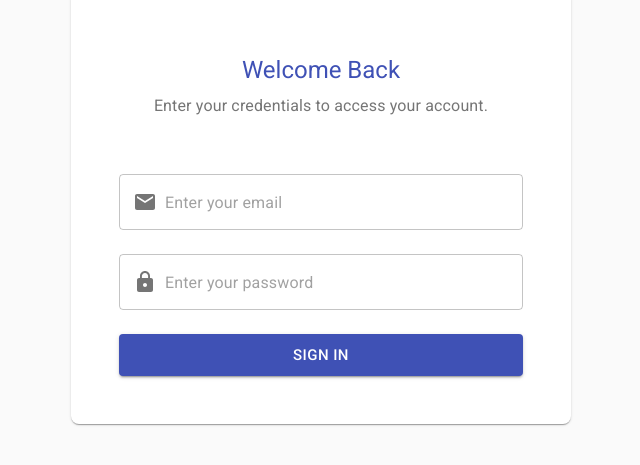
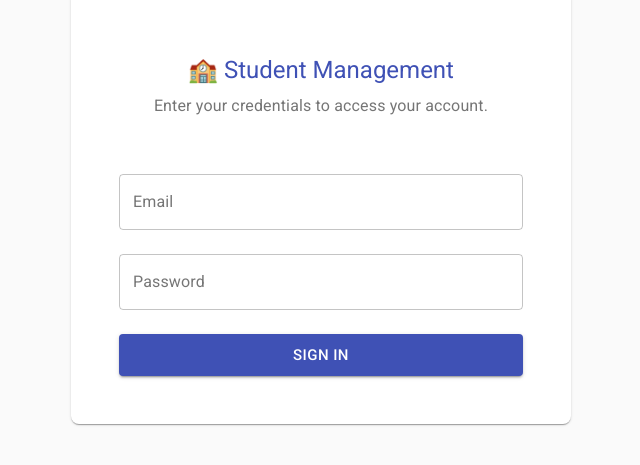
Before and after one commit to kctrnn/learn-saga, a React (Create React App) app: page /login in a window 1280 px wide. Shown: the part 193-658 px from the top of the page, without its empty margins (319-959 px from the left). Built offline with nearby package versions, Linux system fonts and the light colour scheme; no server answers.

Commit message:
Add react-hook-form and setup InputField control

```diff
--- a/package.json
+++ b/package.json
@@ -18,6 +18,7 @@
     "axios": "^0.21.1",
     "react": "^17.0.2",
     "react-dom": "^17.0.2",
+    "react-hook-form": "^7.12.1",
     "react-redux": "^7.2.4",
     "react-router-dom": "^5.2.0",
     "react-scripts": "4.0.3",
--- /dev/null
+++ b/src/components/FormFields/InputField.tsx
@@ -0,0 +1,39 @@
+import { TextField } from "@material-ui/core";
+import { Control, useController } from "react-hook-form";
+
+export interface InputFieldProps {
+  name: string;
+  control: Control<any>;
+  type: string;
+
+  placeholder?: string;
+  label?: string;
+  size?: "small" | "medium";
+}
+
+export const InputField = (props: InputFieldProps) => {
+  const { name, control, placeholder, label, size, type = "text" } = props;
+
+  const {
+    field,
+    fieldState: { error, invalid },
+  } = useController({
+    name,
+    control,
+  });
+
+  return (
+    <TextField
+      {...field}
+      label={label}
+      variant='outlined'
+      fullWidth
+      size={size}
+      placeholder={placeholder}
+      type={type}
+      error={invalid}
+      helperText={error?.message}
+      autoComplete='off'
+    />
+  );
+};
--- /dev/null
+++ b/src/components/FormFields/index.ts
@@ -0,0 +1 @@
+export * from "./InputField";
--- a/src/features/auth/components/LoginForm.tsx
+++ b/src/features/auth/components/LoginForm.tsx
@@ -1,11 +1,7 @@
-import {
-  Button,
-  InputAdornment,
-  makeStyles,
-  TextField,
-} from "@material-ui/core";
-import EmailIcon from "@material-ui/icons/Email";
-import LockIcon from "@material-ui/icons/Lock";
+import { Button, makeStyles } from "@material-ui/core";
+import { useAppSelector } from "app/hooks";
+import { InputField } from "components/FormFields";
+import { useForm } from "react-hook-form";
 import { LoginPayload } from "../authSlice";
 
 const useStyles = makeStyles((theme) => ({
@@ -20,37 +16,40 @@ export interface LoginFormProps {
   onSubmit?: (formValues: LoginPayload) => void;
 }
 
-const LoginForm = (props: LoginFormProps) => {
+const LoginForm = ({ onSubmit }: LoginFormProps) => {
   const classes = useStyles();
 
+  const isLogging = useAppSelector((state) => state.auth.logging);
+
+  const { control, handleSubmit } = useForm<LoginPayload>({
+    defaultValues: {
+      email: "",
+      password: "",
+    },
+  });
+
+  const handleFormSubmit = (formValues: LoginPayload) => {
+    if (onSubmit) {
+      onSubmit(formValues);
+    }
+  };
+
   return (
-    <form className={classes.root}>
-      <TextField
-        variant='outlined'
-        fullWidth
+    <form className={classes.root} onSubmit={handleSubmit(handleFormSubmit)}>
+      <InputField
+        control={control}
+        name='email'
+        type='email'
+        label='Email'
         placeholder='Enter your email'
-        type='email'
-        InputProps={{
-          startAdornment: (
-            <InputAdornment position='start'>
-              <EmailIcon color='action' />
-            </InputAdornment>
-          ),
-        }}
       />
 
-      <TextField
-        variant='outlined'
-        fullWidth
+      <InputField
+        control={control}
+        name='password'
+        type='password'
+        label='Password'
         placeholder='Enter your password'
-        type='password'
-        InputProps={{
-          startAdornment: (
-            <InputAdornment position='start'>
-              <LockIcon color='action' />
-            </InputAdornment>
-          ),
-        }}
       />
 
       <Button
@@ -59,6 +58,7 @@ const LoginForm = (props: LoginFormProps) => {
         size='large'
         type='submit'
         fullWidth
+        disabled={isLogging}
       >
         Sign In
       </Button>
--- a/src/features/auth/pages/LoginPage.tsx
+++ b/src/features/auth/pages/LoginPage.tsx
@@ -1,5 +1,6 @@
 import { Box, makeStyles, Paper, Typography } from "@material-ui/core";
-import { LoginPayload } from "../authSlice";
+import { useAppDispatch } from "app/hooks";
+import { login, LoginPayload } from "../authSlice";
 import LoginForm from "../components/LoginForm";
 
 const useStyles = makeStyles((theme) => ({
@@ -23,9 +24,11 @@ const useStyles = makeStyles((theme) => ({
 
 function LoginPage() {
   const classes = useStyles();
+  const dispatch = useAppDispatch();
 
   const handleLoginFormSubmit = (formValues: LoginPayload) => {
-    console.log(formValues);
+    const action = login(formValues);
+    dispatch(action);
   };
 
   return (
@@ -33,7 +36,7 @@ function LoginPage() {
       <Paper className={classes.paper}>
         <Box textAlign='center' mb={4}>
           <Typography component='h1' variant='h5' color='primary' gutterBottom>
-            Welcome Back
+            🏫 Student Management
           </Typography>
 
           <Typography color='textSecondary'>
```
Also changed, not shown: 1 other file (tests, documents, lock files or other folders).
